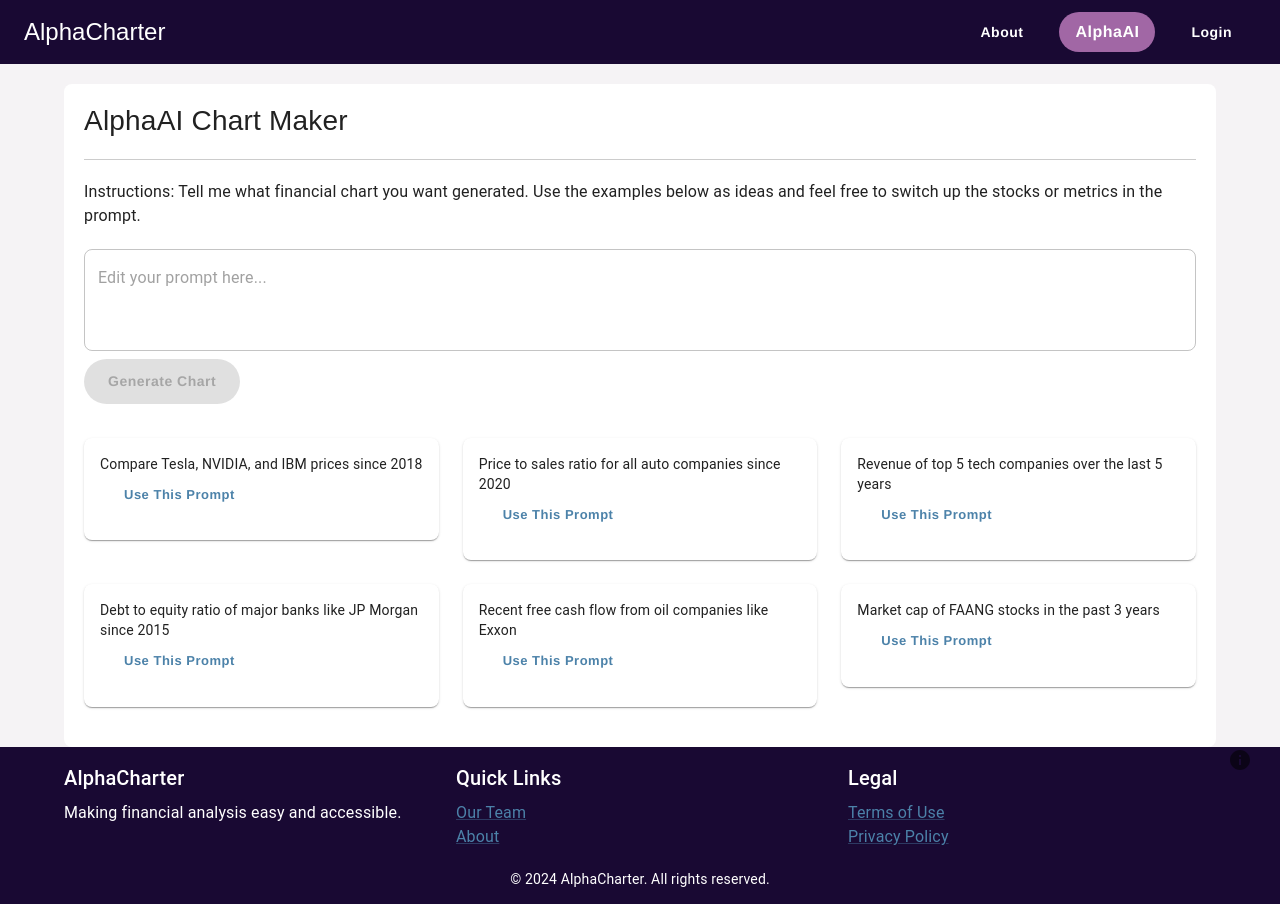
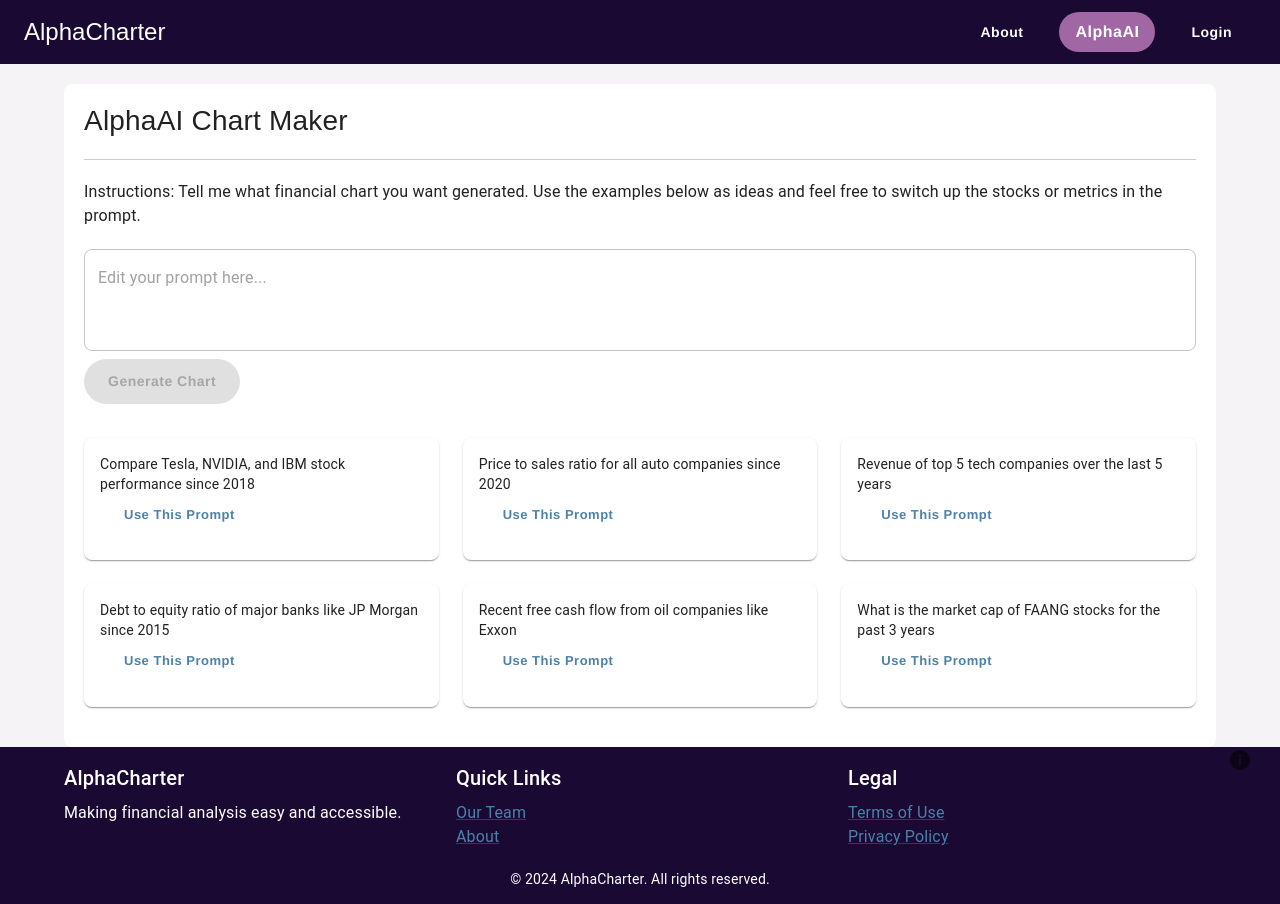
Before and after one commit to SailingSF/alphacharter-frontend, a React (Create React App) app: page /chartmaker in a window 1280 px wide. Built offline with nearby package versions, Linux system fonts and the light colour scheme.

Commit message:
remove whitespace from analysis, edit prompts

```diff
--- a/src/components/ChartMakerPage.jsx
+++ b/src/components/ChartMakerPage.jsx
@@ -26,12 +26,12 @@ function ChartMakerApp() {
 
 
     const examplePrompts = [
-        'Compare Tesla, NVIDIA, and IBM prices since 2018',
+        'Compare Tesla, NVIDIA, and IBM stock performance since 2018',
         'Price to sales ratio for all auto companies since 2020',
         'Revenue of top 5 tech companies over the last 5 years',
         'Debt to equity ratio of major banks like JP Morgan since 2015',
         'Recent free cash flow from oil companies like Exxon',
-        'Market cap of FAANG stocks in the past 3 years',
+        ' What is the market cap of FAANG stocks for the past 3 years',
     ];
 
     const instructions = "Instructions: Tell me what financial chart you want generated. Use the examples below as ideas and feel free to switch up the stocks or metrics in the prompt."
@@ -158,7 +158,7 @@ function ChartMakerApp() {
                       marginTop: '20px',
                       fontSize: '1.1rem',
                       lineHeight: '1.5',
-                      whiteSpace: 'pre-line'
+                      whiteSpace: 'normal'
                     }}
                     dangerouslySetInnerHTML={{ __html: marked(result.analysis) }}
                   />
```
